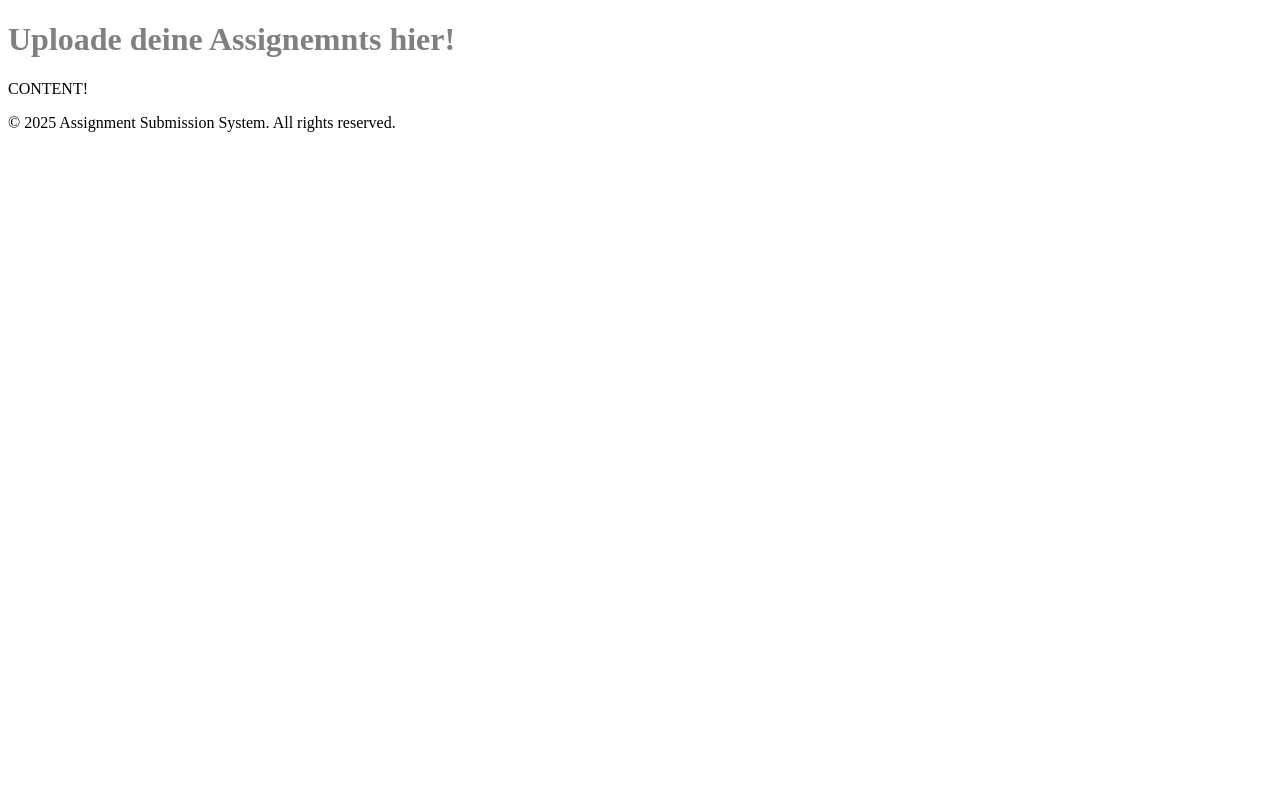
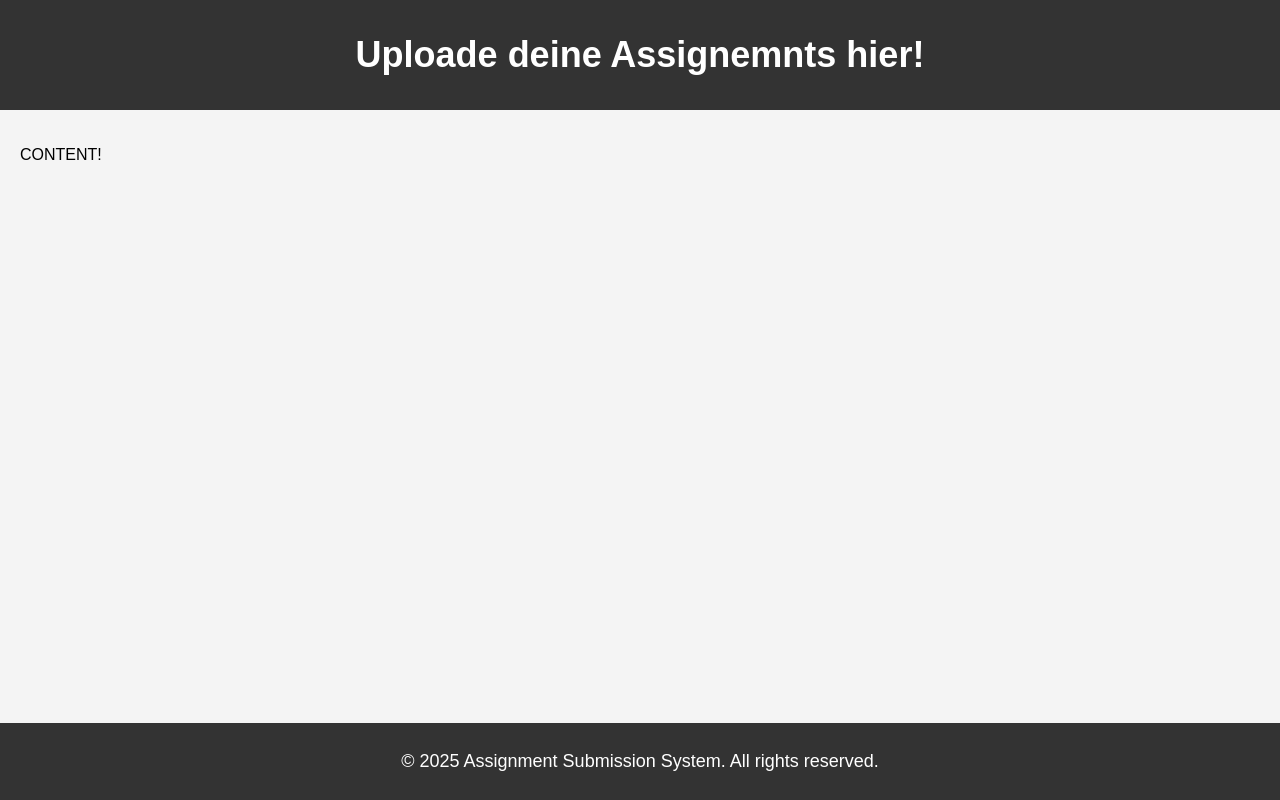
Before and after one commit to Squirkyy/gmci-group07, a plain HTML site: page src/index.html in a window 1280 px wide. Drawn offline with Linux system fonts and the light colour scheme.

Commit message:
Added Layout and CSS

```diff
--- a/src/index.html
+++ b/src/index.html
@@ -4,9 +4,11 @@
     <meta charset="UTF-8">
     <meta name="viewport" content="width=device-width, initial-scale=1.0">
     <link rel="stylesheet" href="style.css">
+
     <title>Assignmentsystem</title>
 </head>
 <body>
+    <div class="container">
         <header>
             <h1>Uploade deine Assignemnts hier!</h1>
         </header>
@@ -16,6 +18,7 @@
         <footer>
             <p>&copy; 2025 Assignment Submission System. All rights reserved.</p>
         </footer>
+    </div>
     <script src="script.js"></script>
 </body>
 </html>
--- a/src/style.css
+++ b/src/style.css
@@ -1,3 +1,35 @@
-h1 {
-    color: gray
+body, html {
+    margin: 0;
+    padding: 0;
+    height: 100%;
+    font-family: Arial, Helvetica, sans-serif;
 }
+
+.container {
+    display: flex;
+    flex-direction: column;
+    height: 100vh;
+}
+
+header {
+    background-color: #333;
+    color: #fff;
+    text-align: center;
+    padding: 10px 0;
+    font-size: 18px;
+}
+
+main {
+    flex-grow: 1;
+    padding: 20px;
+    overflow-y: auto;
+    background-color: #f4f4f4;
+}
+
+footer {
+    background-color: #333;
+    color: #fff;
+    text-align: center;
+    padding: 10px 0;
+    font-size: 18px;
+}
```
Lines whose indentation alone changed are shown as unchanged.
